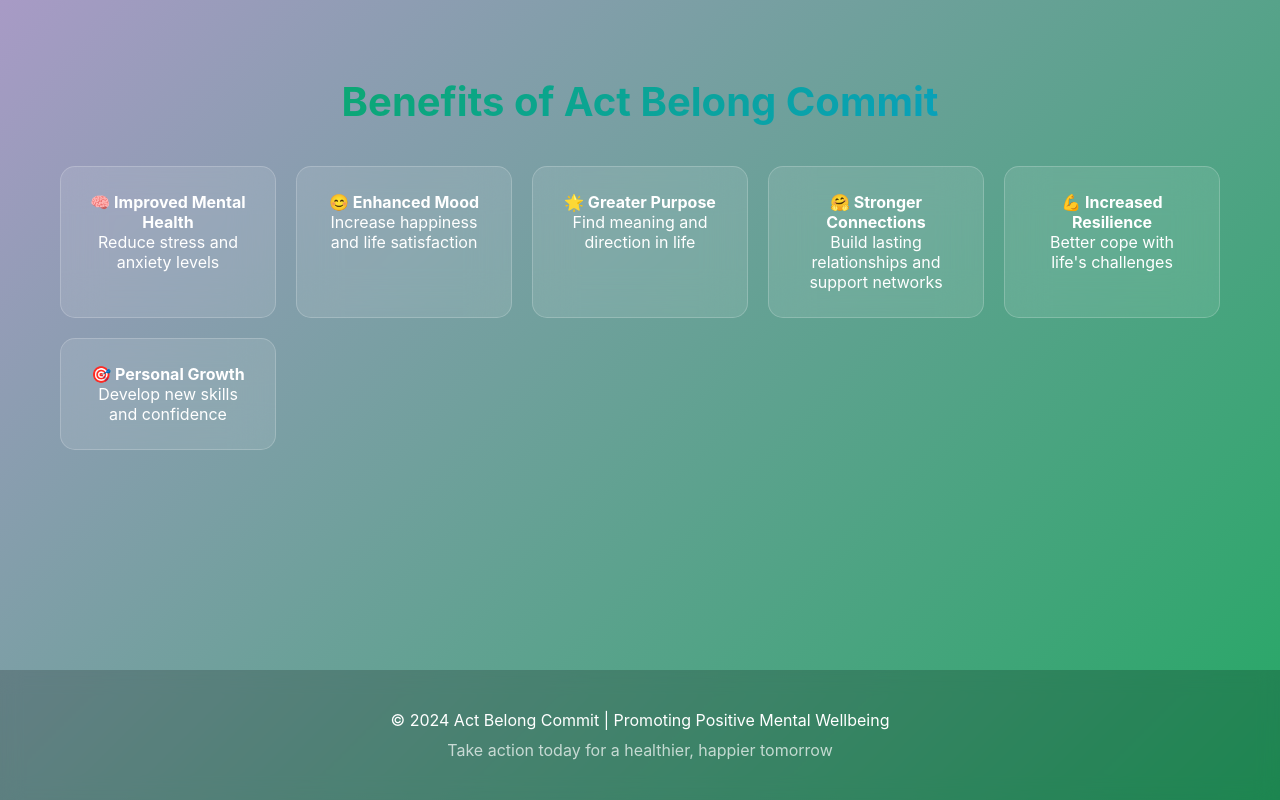
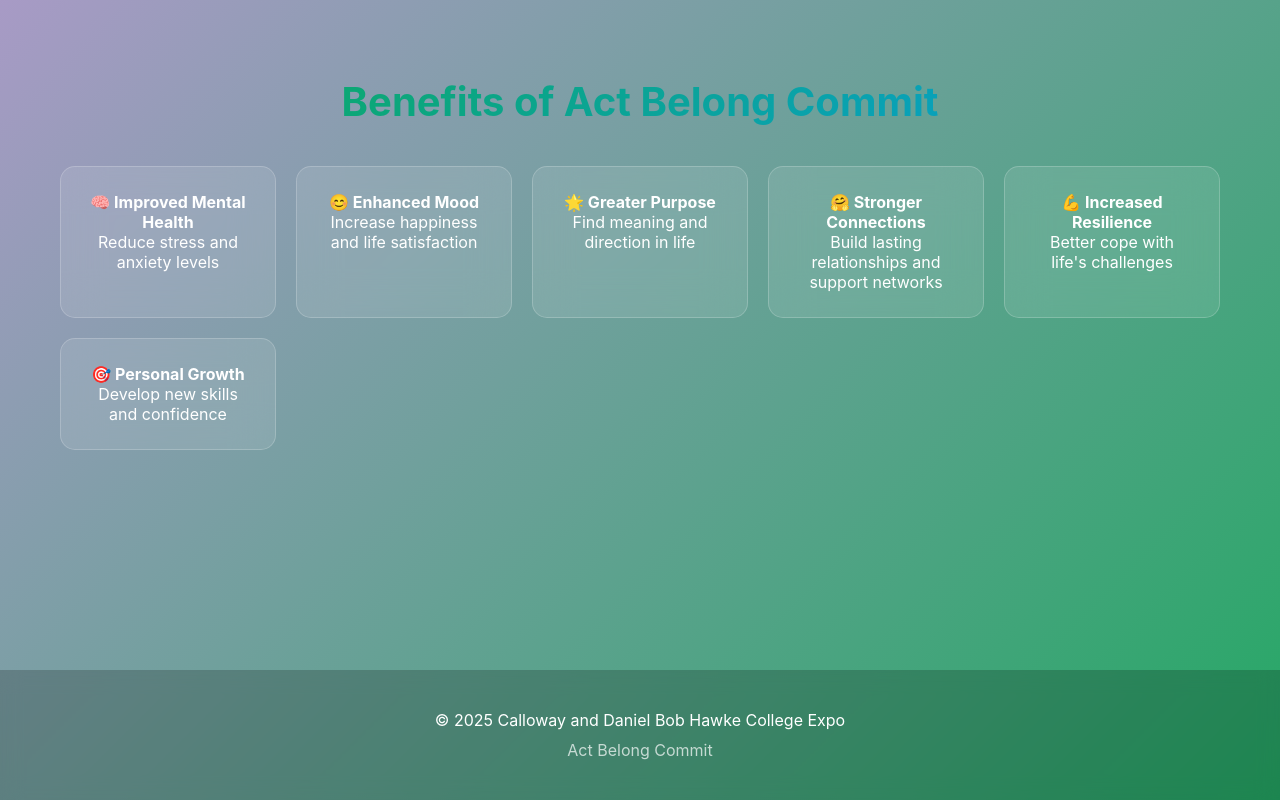
Before and after one commit to LiteratureTalk/gre, a plain HTML site: page index.html in a window 1280 px wide. Shown: the part 1497-2297 px from the top of the page. Drawn offline with Linux system fonts and the light colour scheme.

Commit message:
Update index.html

```diff
--- a/index.html
+++ b/index.html
@@ -552,8 +552,8 @@
 
     <!-- Footer -->
     <footer>
-        <p>© 2024 Act Belong Commit | Promoting Positive Mental Wellbeing</p>
-        <p style="margin-top: 10px; opacity: 0.7;">Take action today for a healthier, happier tomorrow</p>
+        <p>© 2025 Calloway and Daniel Bob Hawke College Expo</p>
+        <p style="margin-top: 10px; opacity: 0.7;">Act Belong Commit</p>
     </footer>
 
     <script>
```
